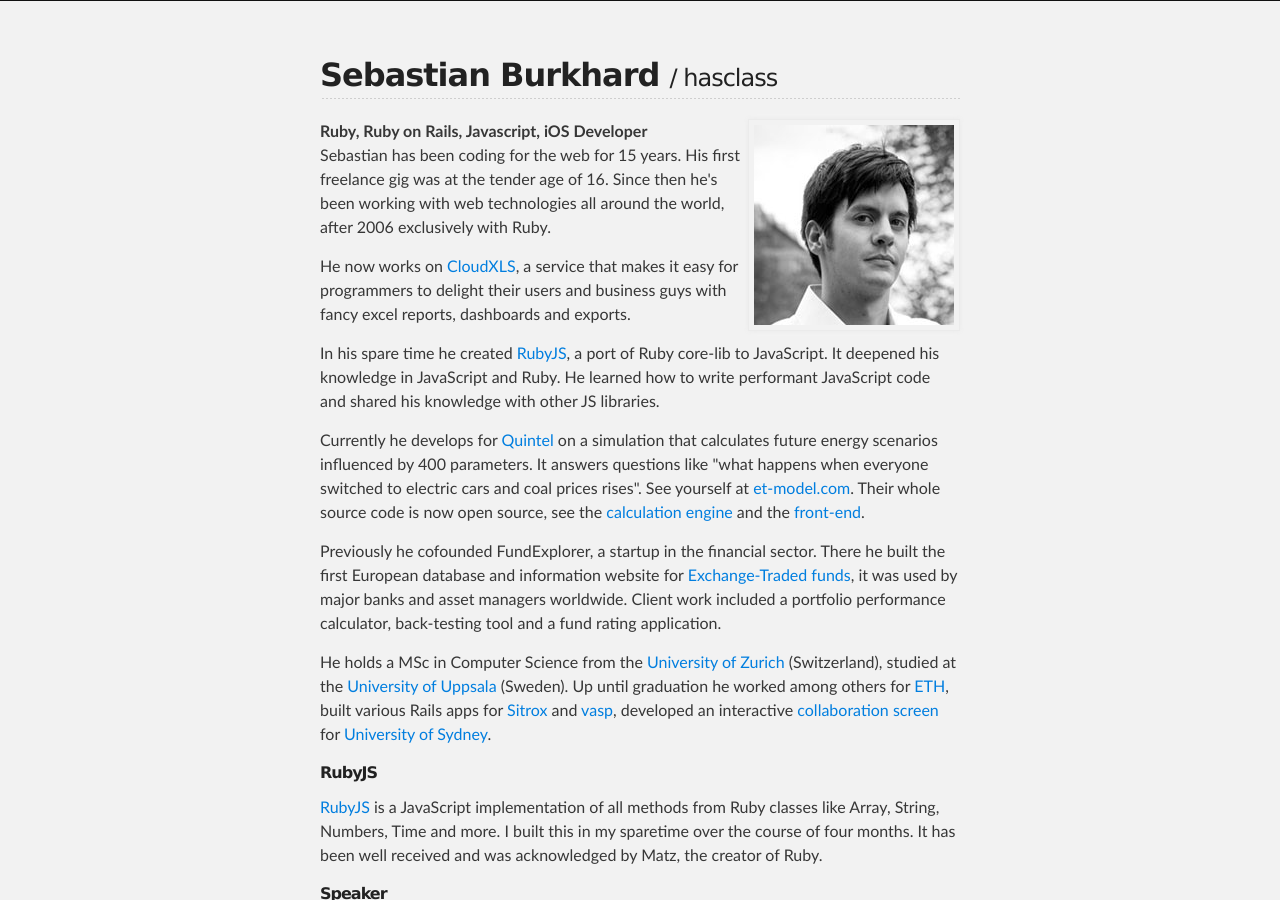
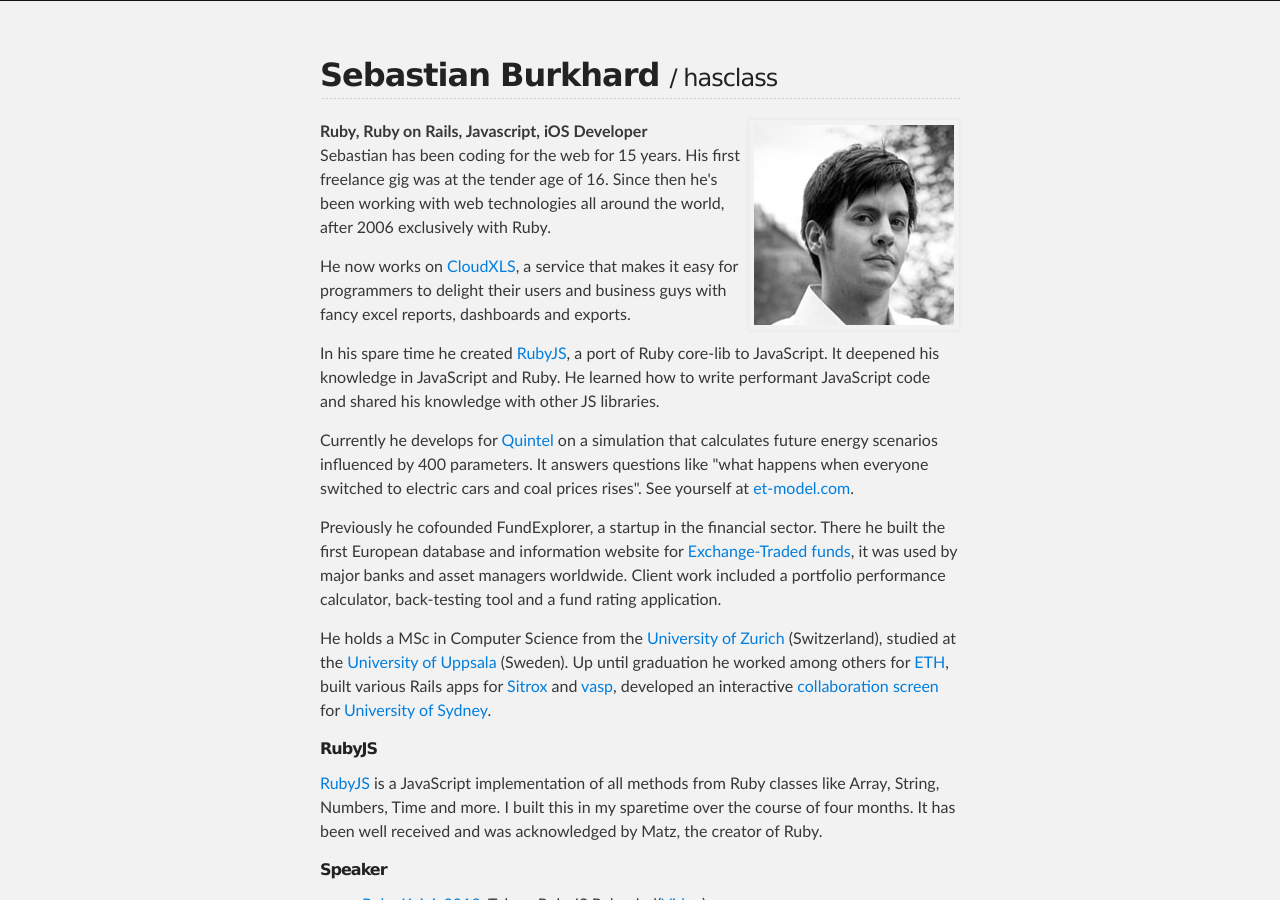
Before and after one commit to hasclass/hasclass.github.com, a Jekyll site: the page built from index.html, in a window 1280 px wide and 900 px high. Built offline with Jekyll 4.4.1, drawn with Linux system fonts in a browser that asks for light colours; nearby versions of some CDN libraries; Markdown is read by kramdown in place of the engine named in the settings.

Commit message:
ask first

```diff
--- a/index.html
+++ b/index.html
@@ -22,7 +22,7 @@
   In his spare time he created <a href="http://rubyjs.org">RubyJS</a>, a port of Ruby core-lib to JavaScript. It deepened his knowledge in JavaScript and Ruby. He learned how to write performant JavaScript code and shared his knowledge with other JS libraries.
 </p>
 <p>
-  Currently he develops for <a href="http://www.quintel.com/">Quintel</a> on a simulation that calculates future energy scenarios influenced by 400 parameters. It answers questions like "what happens when everyone switched to electric cars and coal prices rises". See yourself at <a href="http://www.et-model.com/">et-model.com</a>. Their whole source code is now open source, see the <a href="https://github.com/quintel/etengine">calculation engine</a> and the <a href="https://github.com/quintel/etmodel">front-end</a>.
+  Currently he develops for <a href="http://www.quintel.com/">Quintel</a> on a simulation that calculates future energy scenarios influenced by 400 parameters. It answers questions like "what happens when everyone switched to electric cars and coal prices rises". See yourself at <a href="http://www.et-model.com/">et-model.com</a>.
 </p>
 <p>
   Previously he cofounded FundExplorer, a startup in the financial sector. There he built the first European database and information website for <a href="http://en.wikipedia.org/wiki/Exchange-traded_fund">Exchange-Traded funds</a>, it was used by major banks and asset managers worldwide. Client work included a portfolio performance calculator, back-testing tool and a fund rating application.
```
